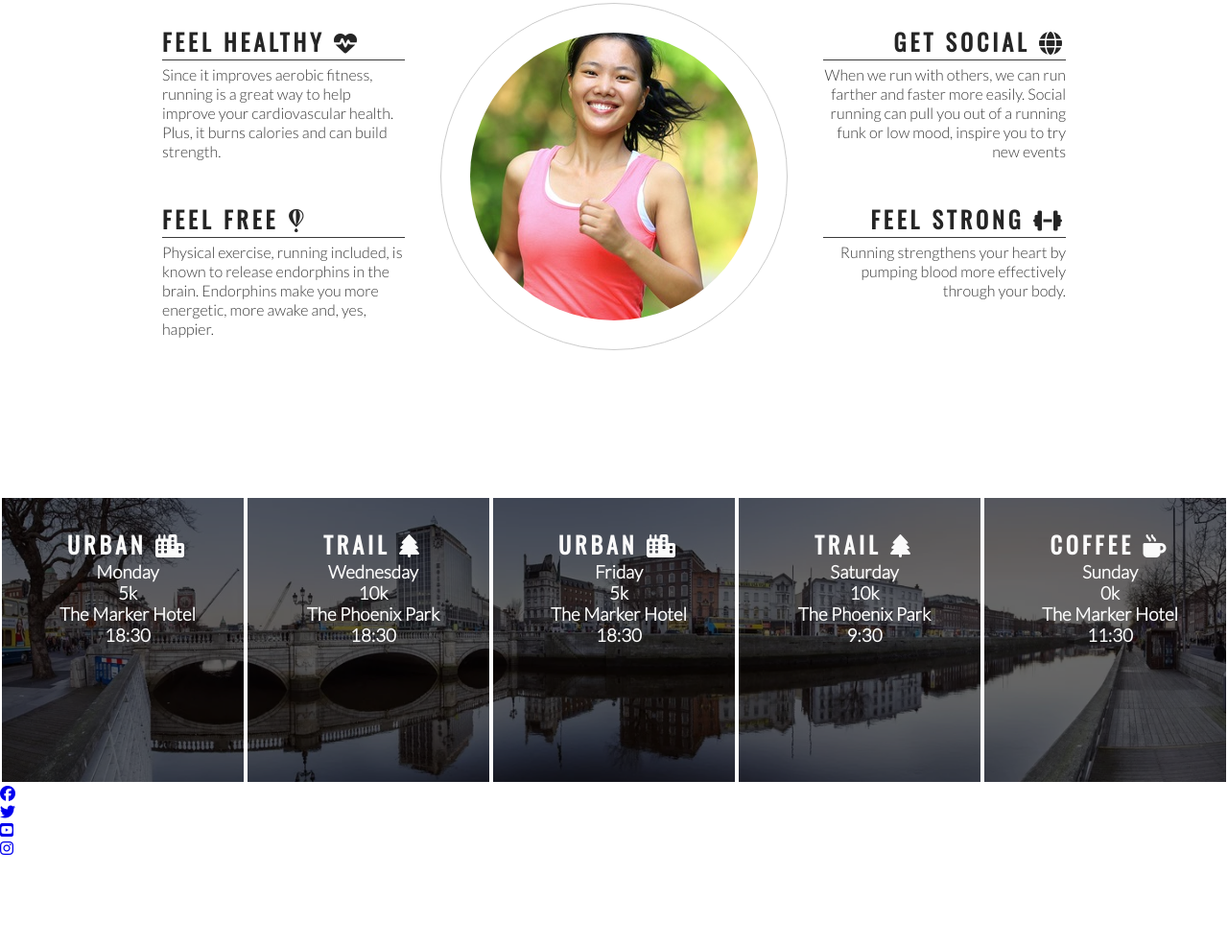
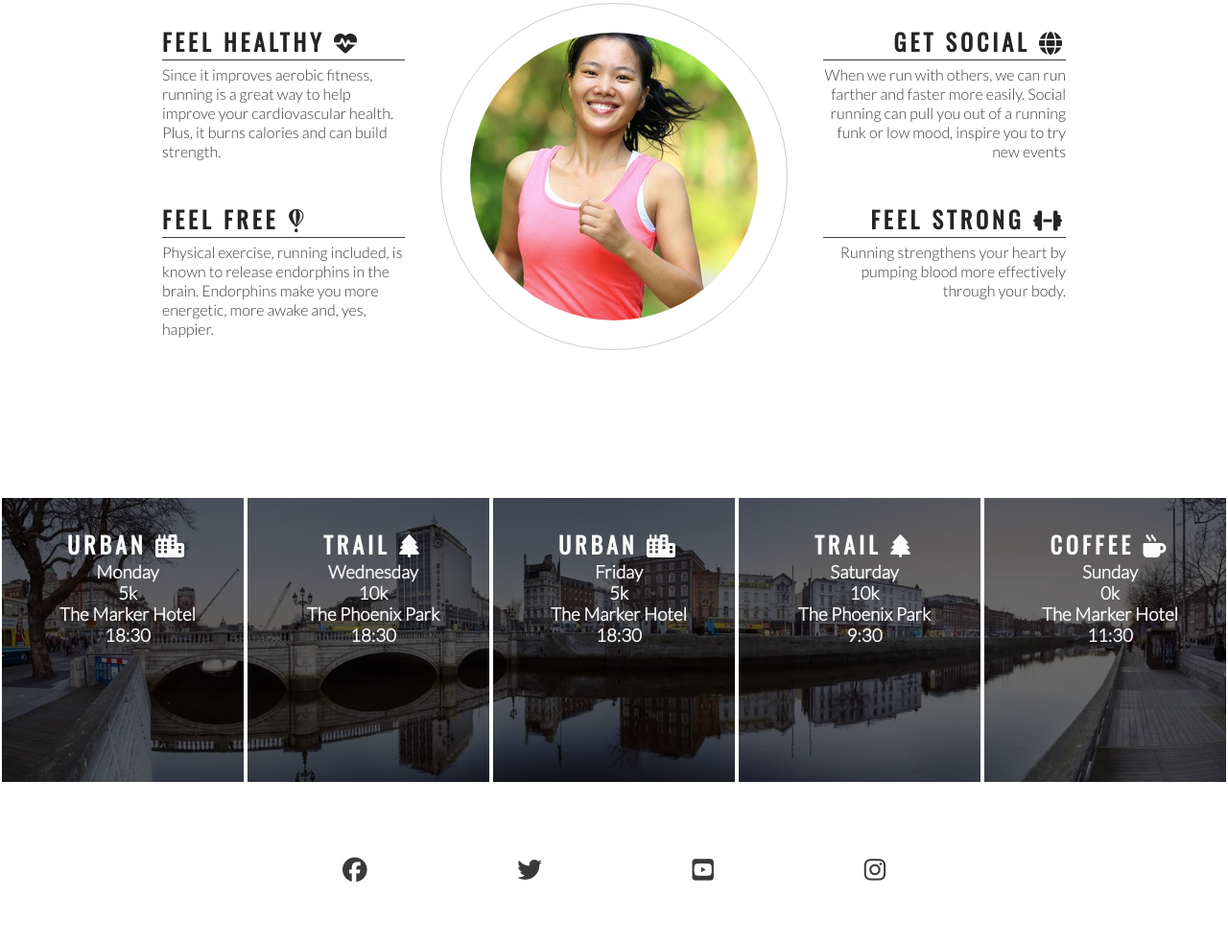
Before and after one commit to irishcoders/love-running, a plain HTML site: page index.html in a window 1280 px wide. Shown: the part 778-1764 px from the top of the page at 96% size. Before the commit the page ends 1671 px from the top, so only its background shows below. Drawn offline with nearby package versions, Linux system fonts and the light colour scheme.

Commit message:
Add style to social media icons in footer

```diff
--- a/assets/css/style.css
+++ b/assets/css/style.css
@@ -220,3 +220,24 @@ hr {
 #times h2 {
     color: #fafafa;
 }
+
+/* footer section */
+
+footer {
+    height: 150px;
+}
+
+.social-networks {
+    text-align: center;
+}
+
+.social-networks>li {
+    display: inline;
+}
+
+.social-networks i {
+    font-size: 160%;
+    margin: 1%;
+    padding: 5%;
+    color: #3a3a3a;
+}
--- a/index.html
+++ b/index.html
@@ -114,7 +114,7 @@
         </div>
     </section>
     <footer>
-        <ul>
+        <ul class="social-networks">
             <li>
                 <a href="https:www.facebook.com" target="_blank" rel="noopener"
                     aria-label="Visit our Facebook page (opens in a new tab)"><i class="fa-brands fa-facebook"></i></a>
```
